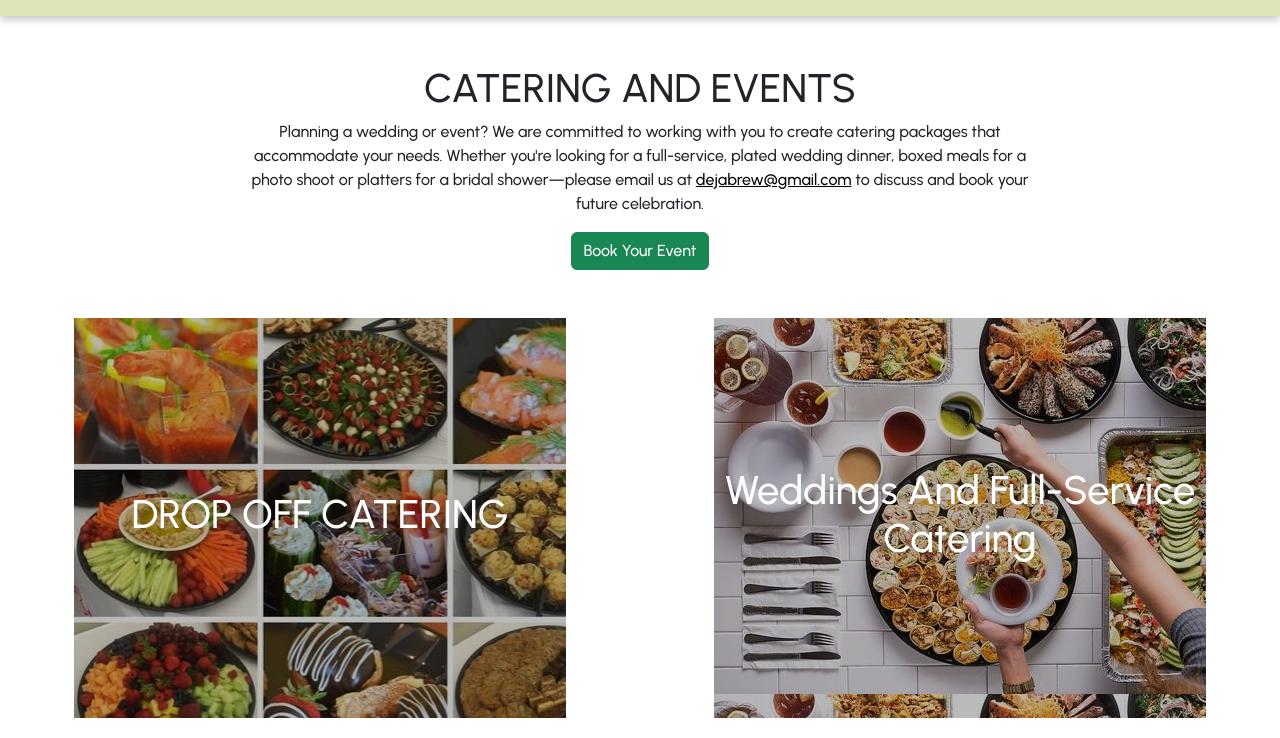
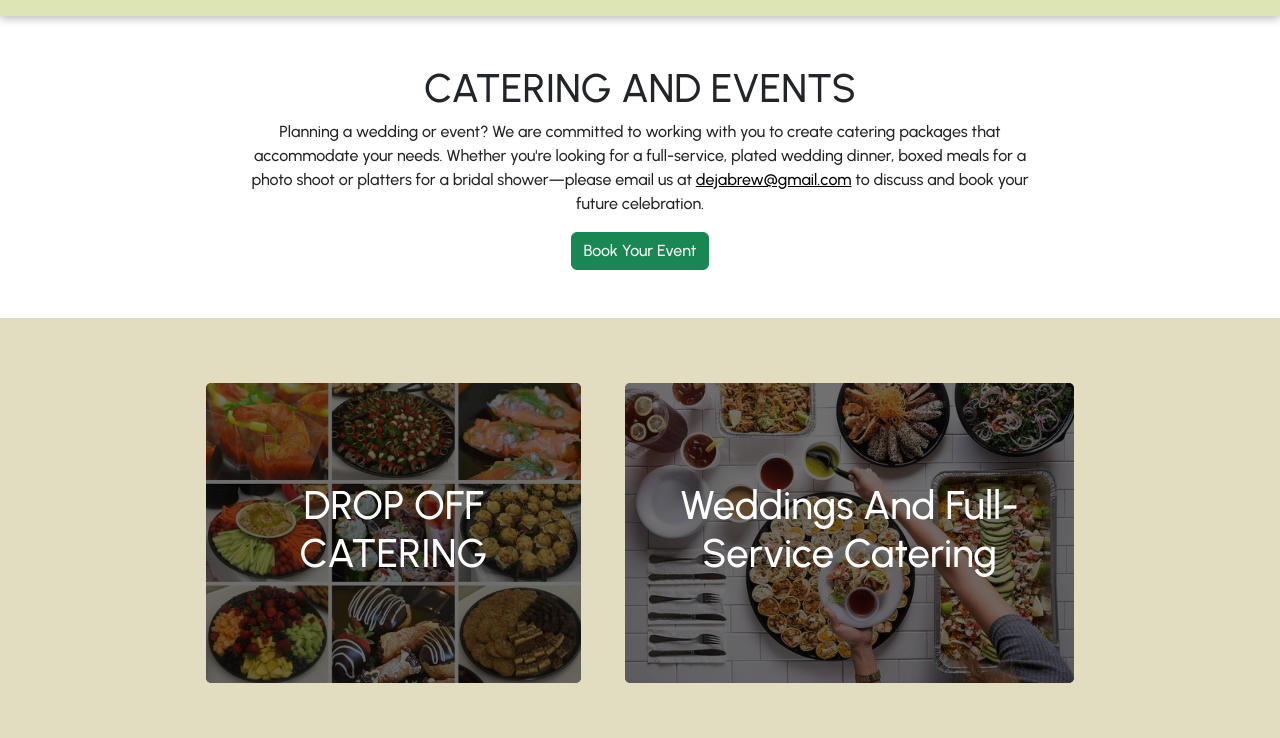
Before and after one commit to miketabingo09/MP2-group7-, a plain HTML site: page catering.html in a window 1280 px wide. Shown: the part 214-952 px from the top of the page. Drawn offline with nearby package versions, Linux system fonts and the light colour scheme.

Commit message:
fixing pictures

```diff
--- a/assets/css/catering.css
+++ b/assets/css/catering.css
@@ -16,9 +16,7 @@ section {
     overflow: hidden;
 
 }
-.container .a-img{
-    background-image: url(/assets/images/catering1.jpg);
-}
+
 .a-img {
     width: 80%;
     height: 400px;
@@ -28,9 +26,7 @@ section {
 .a-img:hover{
     transform: scale(1.1);
 }
-.container .b-img{
-    background-image: url(/assets/images/catering2.jpg);
-}
+
 .b-img {
     width: 80%;
     height: 400px;
--- a/catering.html
+++ b/catering.html
@@ -100,6 +100,7 @@
 </nav>
     <!-- navbar end -->
 
+
     <!-- catering text start -->
     <section class="d-flex justify-content-center mt-5">
        <div class="div1 text-center">
@@ -108,26 +109,36 @@
             <a href="bookingform.html" class="btn btn-success">Book Your Event</a>
        </div>
     </section>
-    <!-- catering text end -->
+    <section class="maj-btn-sec mt-5 py-5">
+        <div class="container ms-auto d-flex align-items-center justify-content-center flex-wrap">
+            <a href="dropoff.html">
+                <button class="m-3 maj-btn">
+                    <div class="card button-card text-bg-dark">
+                        <img src="assets/images/catering1.jpg" class="card-img" alt="...">
+                        <div class="card-img-overlay text-center d-flex flex-column align-content center justify-content-center">
+                            <h1 class="card-title">DROP OFF CATERING</h1>
+                            <!-- <p class="card-text">This is a wider card with supporting text below as a natural lead-in to additional content. This content is a little bit longer.</p>
+                            <p class="card-text"><small>Last updated 3 mins ago</small></p> -->
+                        </div>
+                    </div>
+                </button>
+            </a>
 
-    <section class="container-fluid row">
-        <div class="container col-lg-6 col-md-12 mt-5 d-flex justify-content-center">
-            <a href="dropoff.html" class="d-flex justify-content-center a-img align-items-center text-decoration-none">
-                <h1 class="fs-1 text-white text-center">DROP OFF CATERING</h1>
-            </a>
-        </div>
-        <div class="container col-lg-6 col-md-12 mt-5 d-flex justify-content-center">
-            <a href="weddingevent.html" class="d-flex justify-content-center b-img align-items-center text-decoration-none">
-                <h1 class="fs-1 text-white text-center">Weddings And Full-Service Catering</h1>
+            <a href="weddingevent.html">
+                <button class="m-3 maj-btn">
+                    <div class="card button-card text-bg-dark text-center">
+                        <img src="assets/images/catering2.jpg" class="card-img" alt="...">
+                        <div class="card-img-overlay text-center d-flex flex-column align-content center justify-content-center">
+                            <h1 class="card-title">Weddings And Full-Service Catering</h1>
+                            <!-- <p class="card-text">This is a wider card with supporting text below as a natural lead-in to additional content. This content is a little bit longer.</p>
+                            <p class="card-text"><small>Last updated 3 mins ago</small></p> -->
+                        </div>
+                    </div>
+                </button>
             </a>
         </div>
     </section>
-
-
-
-
-
-
+    <!-- catering text end -->
 
        <!-- Footer -->
        <footer class="mt-5">
```
